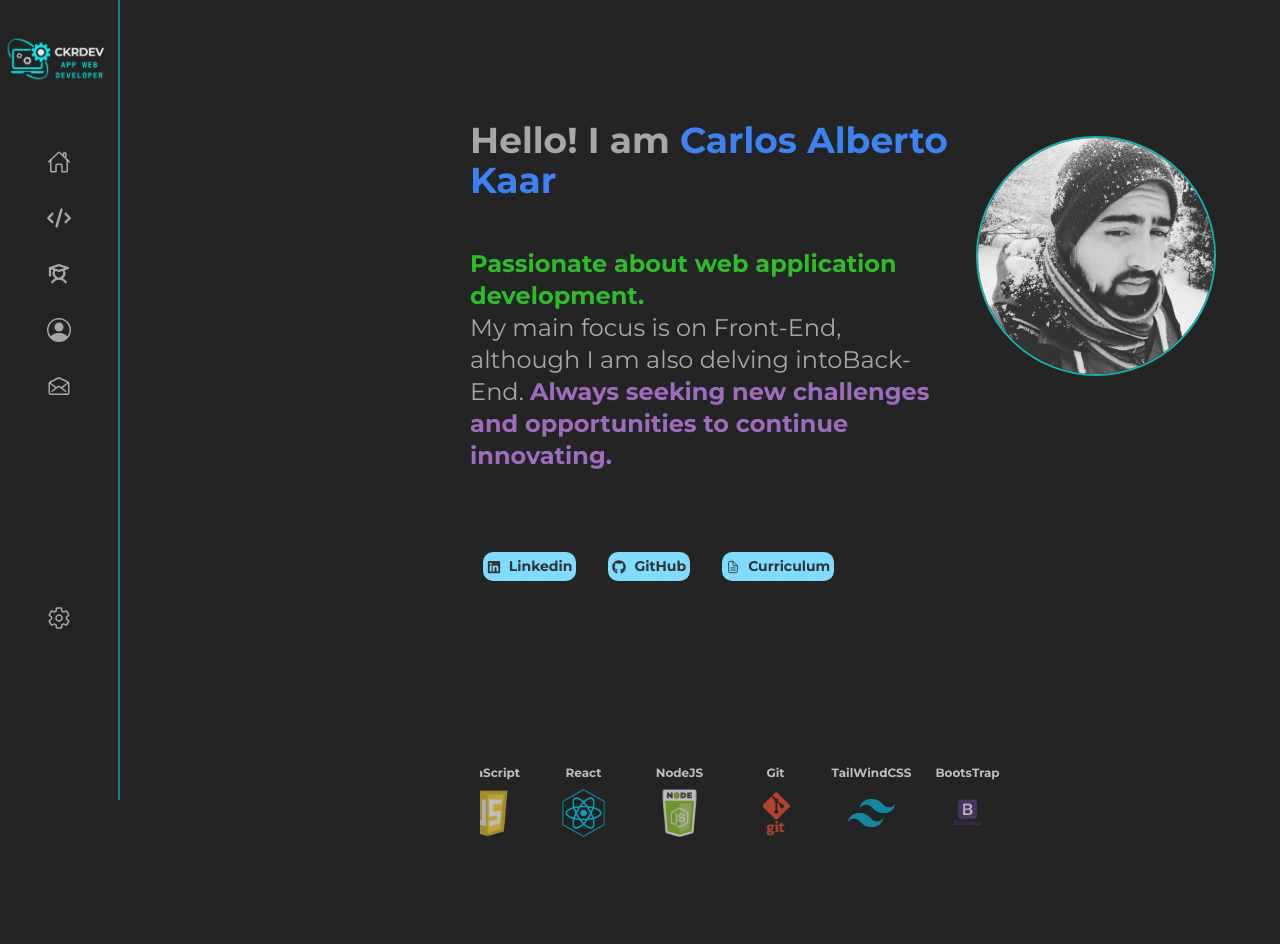
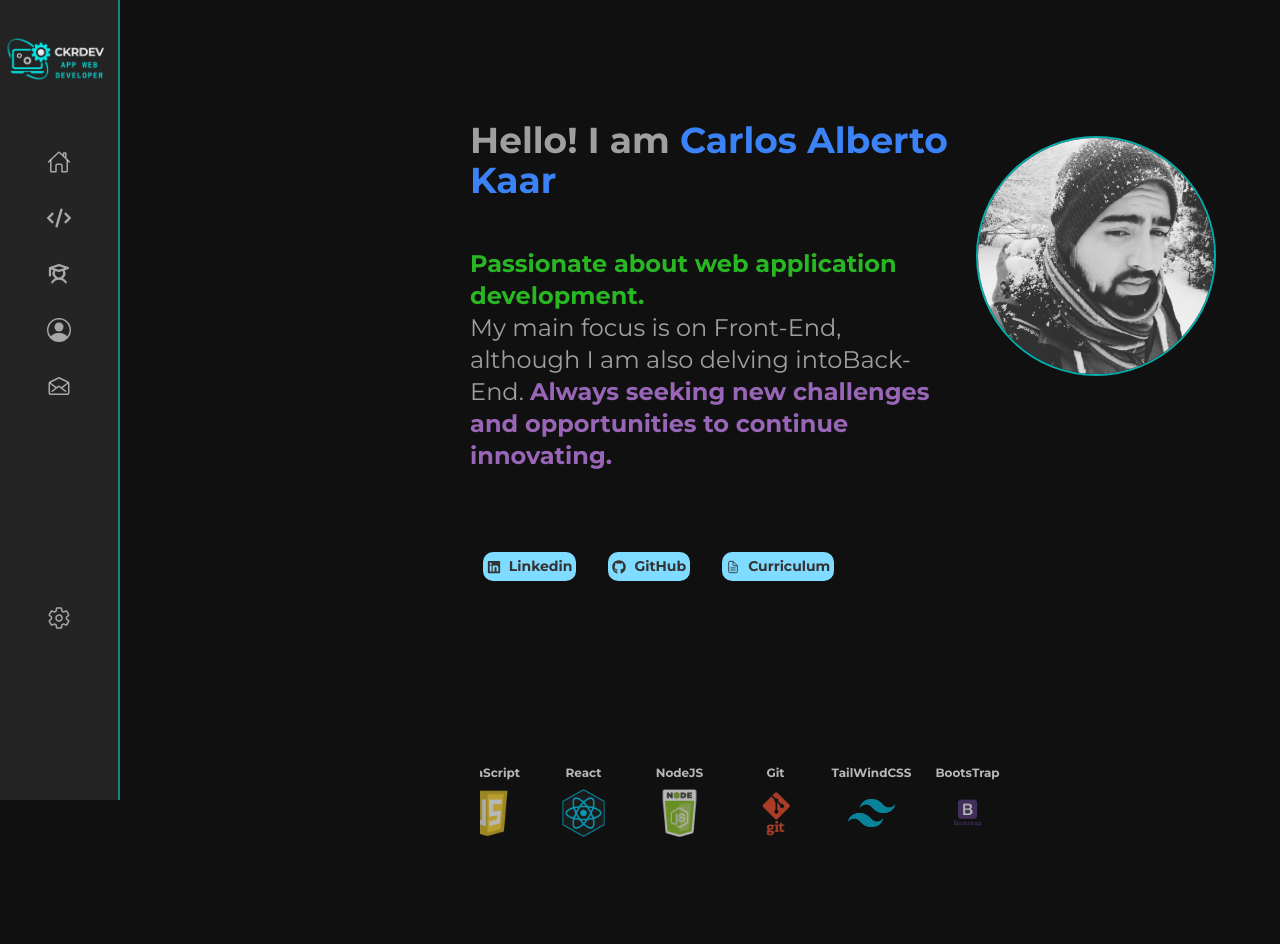
Before and after one commit to CharlyKrDev/Porfolio, a React (Vite) app: page / in a window 1280 px wide. Shown: the top 944 px of the page. Built offline with nearby package versions, Linux system fonts and the light colour scheme.

Commit message:
probando constraste

```diff
--- a/index.html
+++ b/index.html
@@ -49,7 +49,7 @@
     gtag("config", "G-581GN7G7YW");
   </script>
 
-  <body class="bg-[#242424] font-fuentePrincipal">
+  <body class="bg-[#111010] font-fuentePrincipal">
     <main id="root"></main>
     <script type="module" src="/src/main.jsx"></script>
   </body>
--- a/src/components/Home/Home.jsx
+++ b/src/components/Home/Home.jsx
@@ -77,11 +77,11 @@ export const Home = () => {
 
             </section>
           </nav>
-          <footer className="h-auto max-w-[70vw]">
+          <section className="h-auto max-w-[70vw]">
             <div className="sm:my-12 flex justify-center items-center ">
               <Carrusel />
             </div>
-          </footer>
+          </section>
         </section>
       </main>
     </>
--- a/src/components/NavBar/NavBar.jsx
+++ b/src/components/NavBar/NavBar.jsx
@@ -31,7 +31,7 @@ export const NavBar = () => {
   return (
     <nav
       onMouseLeave={closeMenu}
-      className="fixed top-0 left-0 h-[100%] w-[50px] sm:w-[120px] bg-[#24242466] transition-all duration-300 border-r-2 border-[#00fcfc72]"
+      className="fixed top-0 left-0 h-[100%] w-[50px] sm:w-[120px] bg-[#242424] transition-all duration-300 border-r-2 border-[#00fcfc72]"
     >
       <img
         onClick={() => {
```
